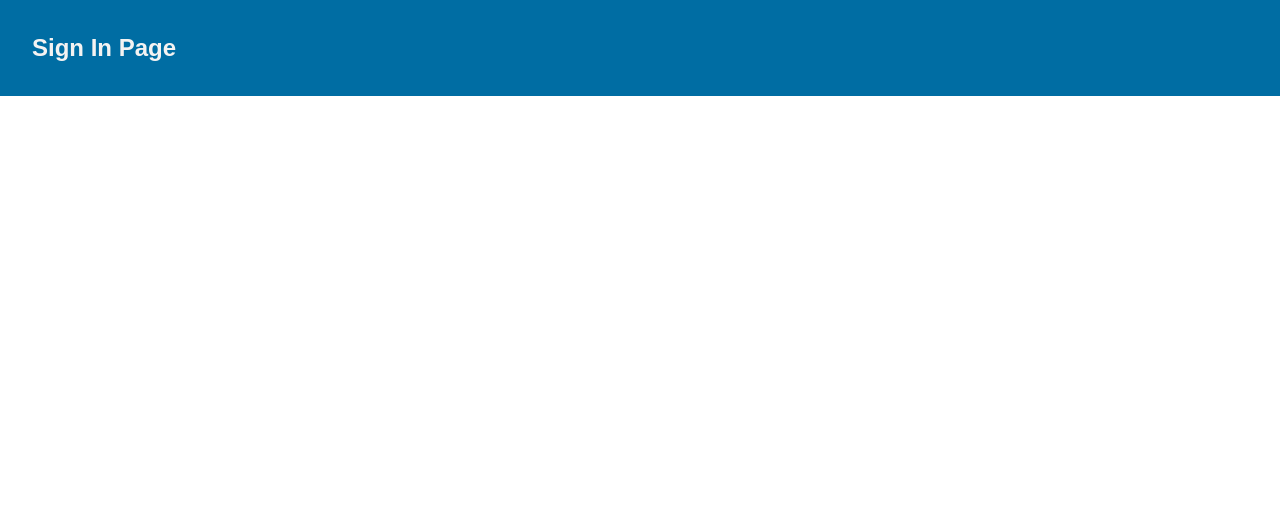
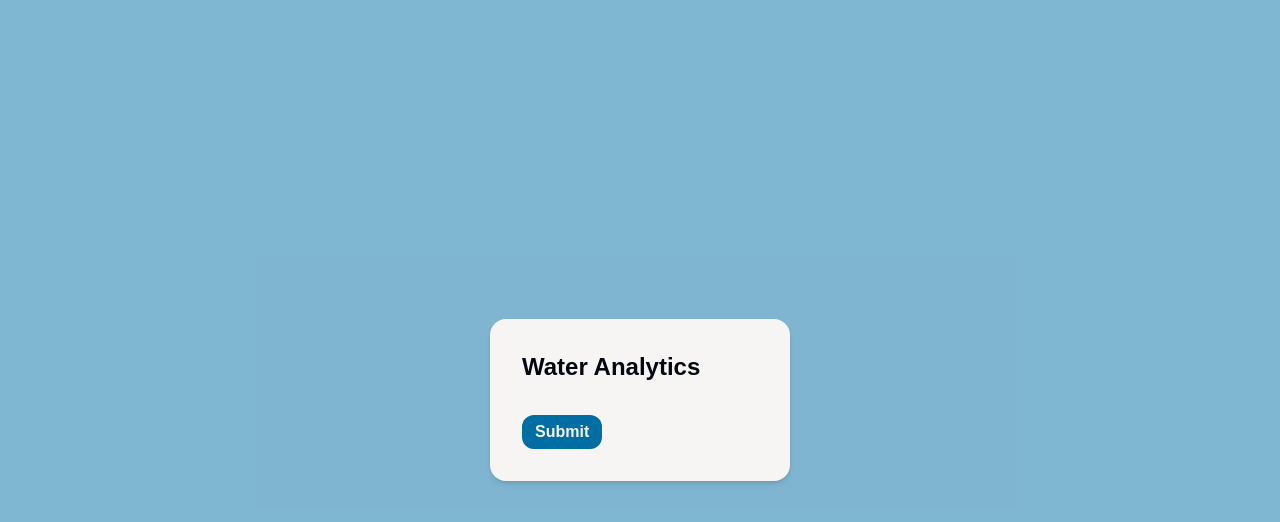
Before and after one commit to bryancastillo10/water-analytics, a React (Vite) app in the folder client/: page / in a window 1280 px wide. Shown: the top 522 px of the page. Built offline with nearby package versions, Linux system fonts and the light colour scheme.

Commit message:
🎮 component: Reusable Button

```diff
--- /dev/null
+++ b/client/src/components/ui/Button.tsx
@@ -0,0 +1,52 @@
+
+interface ButtonProps {
+  action: () => void;
+  type: "submit" | "reset" | "button";
+  width?: string;
+  loading?: boolean;
+  variant?: string;
+  children: React.ReactNode
+}
+
+const Button = ({
+  action,
+  type,
+  width = "w-fit",
+  loading,
+  variant,
+  children
+}: ButtonProps) => {
+    const getBtnStyle = (variant: string) => {
+      switch (variant) {
+        case "primary":
+          return "border border-transparent bg-primary text-white hover:bg-primary/70";
+        case "outline":
+          return "border text-primary border-primary hover:border-secondary  hover:bg-secondary hover:text-white";
+        default:
+          return "bg-cyan-600 text-slate-100  hover:bg-teal-500/90 p-0";
+      }
+    };
+  return (
+    <button
+      onClick={action}
+      type={type}
+      className={`${width} font-semibold px-3 py-1 rounded-xl
+        duration-500 ease-in-out
+        ${getBtnStyle(variant!)}`}
+    >
+      {loading ? (
+        <div className="flex justify-center items-center gap-0.5">
+          <svg
+            className="animate-spin size-4 mr-2 border-white border-t-outline border-2 rounded-full"
+            viewBox="0 0 24 24"
+          />
+          <span className="font-semibold text-base">Loading . . .</span>
+        </div>
+      ) : (
+        children
+      )}
+    </button>
+  );
+}
+
+export default Button;
--- /dev/null
+++ b/client/src/features/auth/components/AuthContainer.tsx
@@ -0,0 +1,14 @@
+
+const AuthContainer = ({children}:{children:React.ReactNode}) => {
+  return (
+    <main className="bg-primary/50 w-full h-screen">
+      <section className="flex flex-col justify-center items-center h-screen w-fit m-auto">
+        <div className="bg-light rounded-2xl shadow-md w-[300px] p-8">
+          {children}
+        </div>
+      </section>
+    </main>
+  );
+}
+
+export default AuthContainer
--- a/client/src/features/auth/components/SignIn.tsx
+++ b/client/src/features/auth/components/SignIn.tsx
@@ -1,10 +1,20 @@
+import Button from "@/components/ui/Button";
 
 const SignIn = () => {
   return (
-    <div className="bg-primary p-8">
-      <h1 className="font-semibold text-2xl text-white">Sign In Page</h1>
-    </div>
-  )
+    <main className="bg-primary/50 w-full h-screen">
+      <section className="flex flex-col justify-center items-center h-screen w-fit m-auto">
+        <div className="bg-light rounded-2xl shadow-md w-[300px] p-8">
+          <h1 className="font-semibold text-2xl text-dark">Water Analytics</h1>
+          <div className="mt-8">
+            <Button type="button" variant="primary" action={() => {}}>
+              Submit
+            </Button>
+          </div>
+        </div>
+      </section>
+    </main>
+  );
 }
 
 export default SignIn
```
